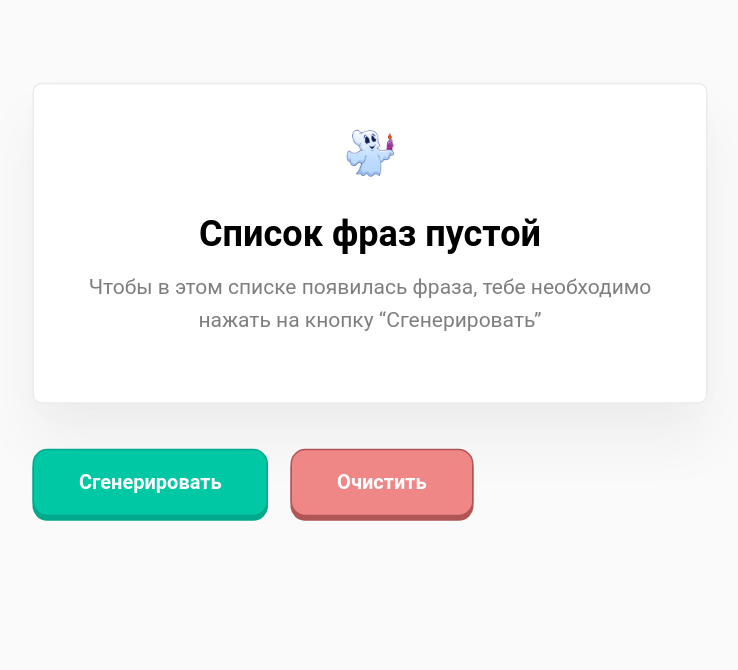
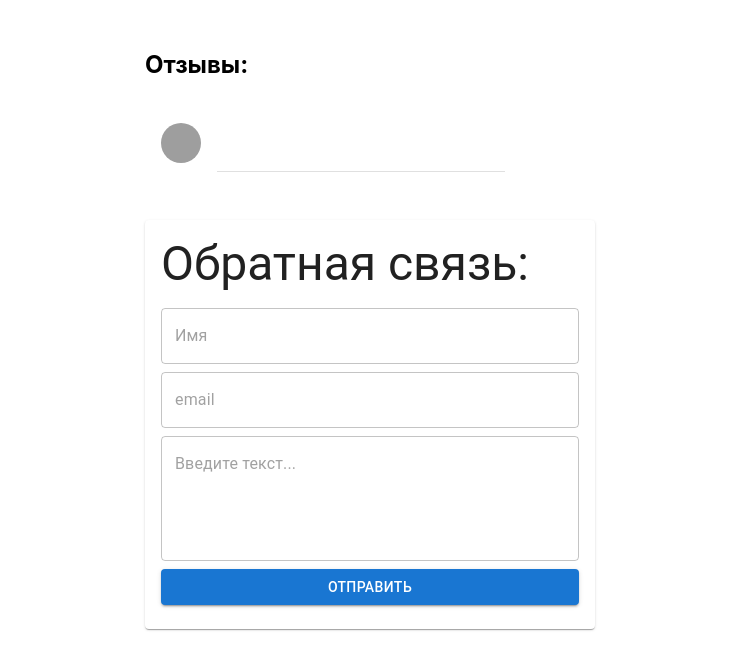
Before and after one commit to Evgotem/home-work-1, a React (Create React App) app: page / in a window 1280 px wide. Shown: the top 670 px of the page, without its empty margins (270-1008 px from the left). Built offline with nearby package versions, Linux system fonts and the light colour scheme; grey boxes are pictures that could not be loaded.

Commit message:
Реализовал вывод сообщений на страницу

```diff
--- a/package.json
+++ b/package.json
@@ -3,6 +3,9 @@
   "version": "0.1.0",
   "private": true,
   "dependencies": {
+    "@emotion/react": "^11.7.0",
+    "@emotion/styled": "^11.6.0",
+    "@mui/material": "^5.2.2",
     "@testing-library/jest-dom": "^5.15.1",
     "@testing-library/react": "^11.2.7",
     "@testing-library/user-event": "^12.8.3",
--- a/src/index.js
+++ b/src/index.js
@@ -2,7 +2,7 @@ import React from 'react';
 import ReactDOM from 'react-dom';
 import './index.css';
 // import App from './tutorial-1/App';
-import App from './tutorial-4/App';
+import App from './tutorial-5/App';
 
 ReactDOM.render(
   <React.StrictMode>
--- /dev/null
+++ b/src/tutorial-5/App.js
@@ -0,0 +1,43 @@
+import React from 'react'
+import AlignItemsList from './Components/AlignItemsList'
+import classes from './App.module.css'
+import Form from './Components/Form.jsx'
+
+const App = () => {
+
+  const [initMessage, setInitMessage] = React.useState()
+  const [newMessage, setNewMessage] = React.useState();
+
+  React.useEffect(() => {
+    if (JSON.parse(localStorage.getItem('comments'))) {
+      setInitMessage([JSON.parse(localStorage.getItem('comments'))])
+    }
+  }, [])
+
+  const onUpdateComments = (arrComments) => {
+    setNewMessage(arrComments)
+  }
+
+  return (
+    <div className={ classes.wrapper }>
+      <h2>Отзывы:</h2>
+      {
+        initMessage
+        &&
+        initMessage.length !== 0
+        &&
+        initMessage.map(item => <AlignItemsList key={ item.fullName + item.text } name={ item.fullName } text={ item.text } />)
+      }
+      {
+        newMessage
+        &&
+        newMessage.length !== 0
+        &&
+        newMessage.map(item => <AlignItemsList key={ item.fullName + item.text } name={ item.fullName } text={ item.text } />)
+      }
+      <Form onUpdateComments={ onUpdateComments } />
+    </div>
+  )
+}
+
+export default App
--- /dev/null
+++ b/src/tutorial-5/App.module.css
@@ -0,0 +1,5 @@
+.wrapper {
+  max-width: 450px;
+  margin: 0 auto;
+  margin-top: 50px;
+}
--- /dev/null
+++ b/src/tutorial-5/Components/AlignItemsList.jsx
@@ -0,0 +1,31 @@
+import * as React from 'react';
+import List from '@mui/material/List';
+import ListItem from '@mui/material/ListItem';
+import Divider from '@mui/material/Divider';
+import ListItemText from '@mui/material/ListItemText';
+import ListItemAvatar from '@mui/material/ListItemAvatar';
+import Avatar from '@mui/material/Avatar';
+import Typography from '@mui/material/Typography';
+
+
+export default function AlignItemsList(props) {
+
+  return (
+    <List sx={ { width: '100%', maxWidth: 360, bgcolor: 'background.paper', marginBottom: 5 } }>
+      <ListItem alignItems="flex-start">
+        <ListItemAvatar>
+          <Avatar alt="Remy Sharp" src="/static/images/avatar/1.jpg" />
+        </ListItemAvatar>
+        <ListItemText
+          primary={ props.name }
+          secondary={
+            <React.Fragment>
+              { props.text }
+            </React.Fragment>
+          }
+        />
+      </ListItem>
+      <Divider variant="inset" component="li" />
+    </List>
+  );
+}
--- /dev/null
+++ b/src/tutorial-5/Components/Form.jsx
@@ -0,0 +1,73 @@
+import * as React from 'react';
+import { Button, Card, CardContent, Grid, TextField, Typography } from '@mui/material';
+
+
+export default function Form({ onUpdateComments }) {
+
+  const [comments, setComments] = React.useState([]);
+  const [name, setName] = React.useState('');
+  const [email, setEmail] = React.useState('');
+  const [text, setText] = React.useState('');
+
+  const formRef = React.useRef();
+
+  React.useEffect(() => {
+    localStorage.setItem('comments', JSON.stringify(comments));
+    onUpdateComments(comments);
+  }, [comments])
+
+  const handleChangeText = (event) => {
+    setText(event.target.value);
+  };
+  const handleChangeName = (event) => {
+    setName(event.target.value);
+  };
+  const handleChangeEmail = (event) => {
+    setEmail(event.target.value);
+  };
+
+  const handleClick = (e) => {
+    e.preventDefault();
+    if (name.trim() && email.trim() && text.trim()) {
+      setComments(
+        [
+          ...comments,
+          {
+            'fullName': name,
+            'email': email,
+            'createdAt': new Date(),
+            'text': text
+          }
+        ]
+      );
+    } else {
+      alert('Заполните все поля!')
+    }
+
+    formRef.current.reset();
+  };
+
+  return (
+    <Card>
+      <CardContent>
+        <Typography variant='h3' mb={ 2 }>Обратная связь:</Typography>
+        <form ref={ formRef }>
+          <Grid container spacing={ 1 }>
+            <Grid item xs={ 12 }>
+              <TextField onChange={ handleChangeName } type='text' label="" placeholder="Имя" variant="outlined" fullWidth />
+            </Grid>
+            <Grid item xs={ 12 }>
+              <TextField onChange={ handleChangeEmail } type='text' label="" placeholder="email" variant="outlined" fullWidth />
+            </Grid>
+            <Grid item xs={ 12 }>
+              <TextField onChange={ handleChangeText } type='text' multiline rows={ 4 } label="" placeholder="Введите текст..." variant="outlined" fullWidth />
+            </Grid>
+            <Grid item xs={ 12 }>
+              <Button onClick={ handleClick } type='submit' variant='contained' color='primary' fullWidth>Отправить</Button>
+            </Grid>
+          </Grid>
+        </form>
+      </CardContent>
+    </Card>
+  )
+}
```
Also changed, not shown: 1 other file (tests, documents, lock files or other folders).
